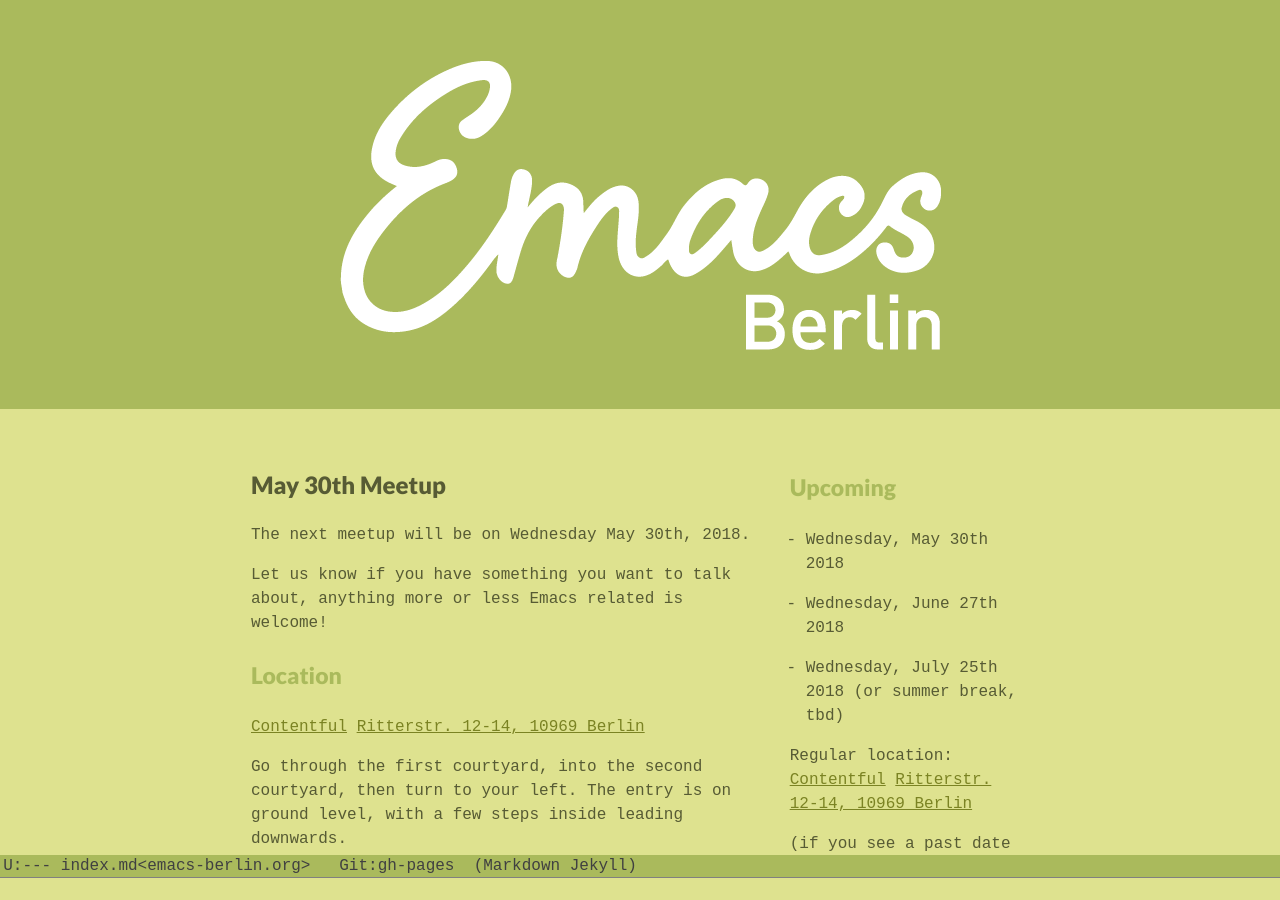
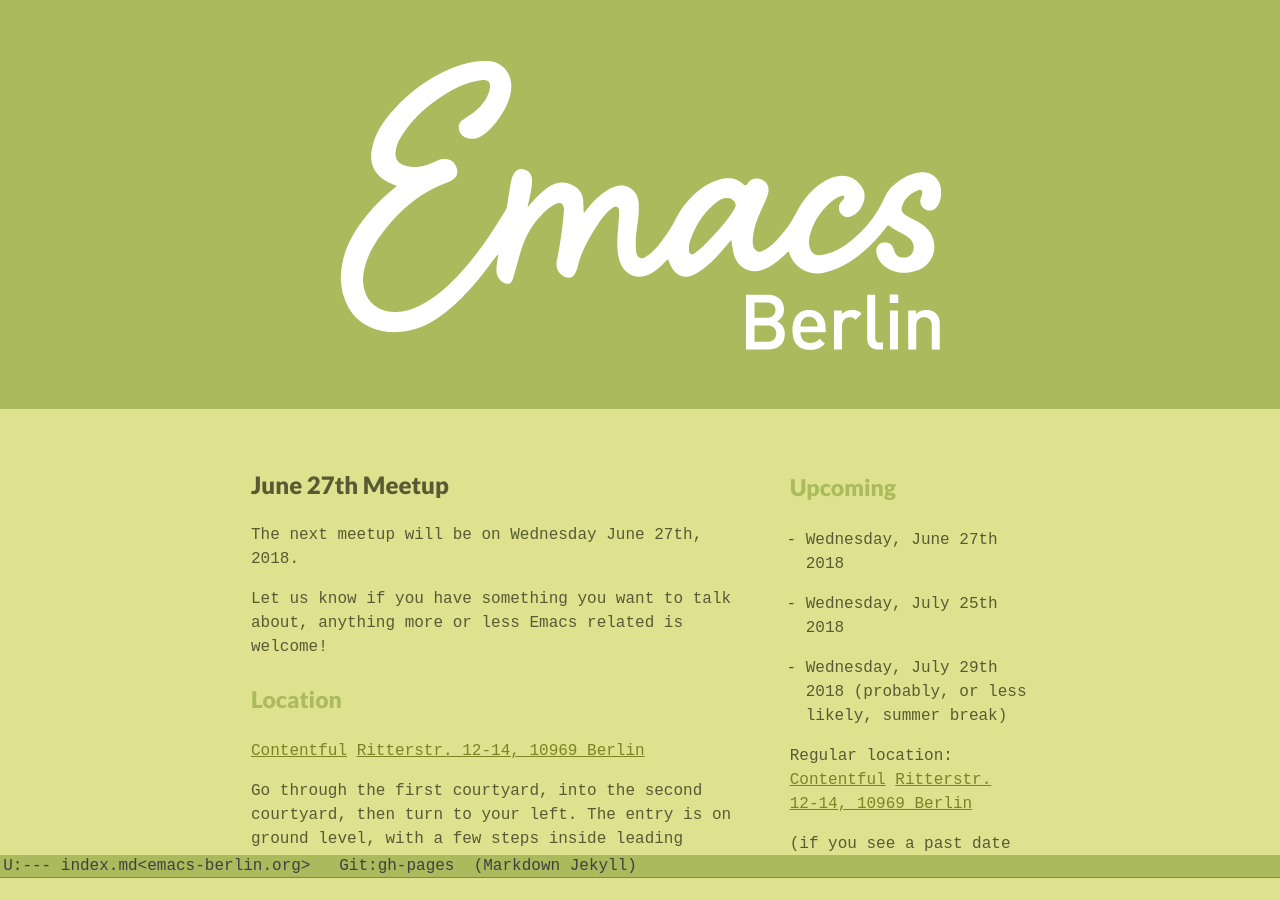
Before and after one commit to emacs-berlin/emacs-berlin.org, a Jekyll site: the page built from index.md, in a window 1280 px wide and 900 px high. Built offline with Jekyll 4.4.1, drawn with Linux system fonts in a browser that asks for light colours.

Commit message:
June meetup

```diff
--- a/index.md
+++ b/index.md
@@ -13,9 +13,9 @@ layout: default
 
 <section id="below-fold"><div class="row"><div class="medium-8 columns">
 
-#  May 30th Meetup
+#  June 27th Meetup
 
-The next meetup will be on Wednesday May 30th, 2018.
+The next meetup will be on Wednesday June 27th, 2018.
 
 Let us know if you have something you want to talk about, anything
 more or less Emacs related is welcome!
@@ -64,11 +64,11 @@ Non-public contact via email: [organizers email][contact]
 <div class="medium-4 columns">
 ### Upcoming
 
-* Wednesday, May 30th 2018
-
 * Wednesday, June 27th 2018
 
-* Wednesday, July 25th 2018 (or summer break, tbd)
+* Wednesday, July 25th 2018
+
+* Wednesday, July 29th 2018 (probably, or less likely, summer break)
 
 <!-- Location: [Babbel (Lesson Nine Gmbh)](https://www.babbel.com/)<br> -->
 <!-- Map: [Max-Beer-Straße 2, 10119 Berlin](https://goo.gl/maps/bXK48PS1qmG2) -->
```
